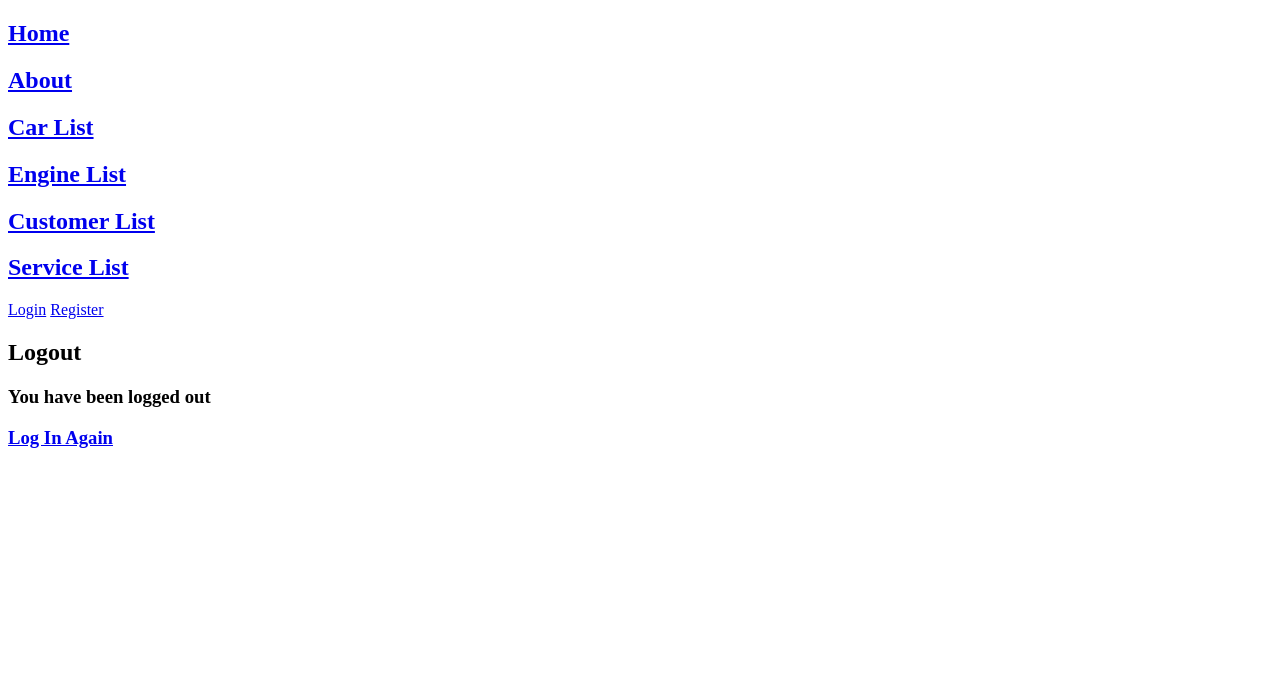
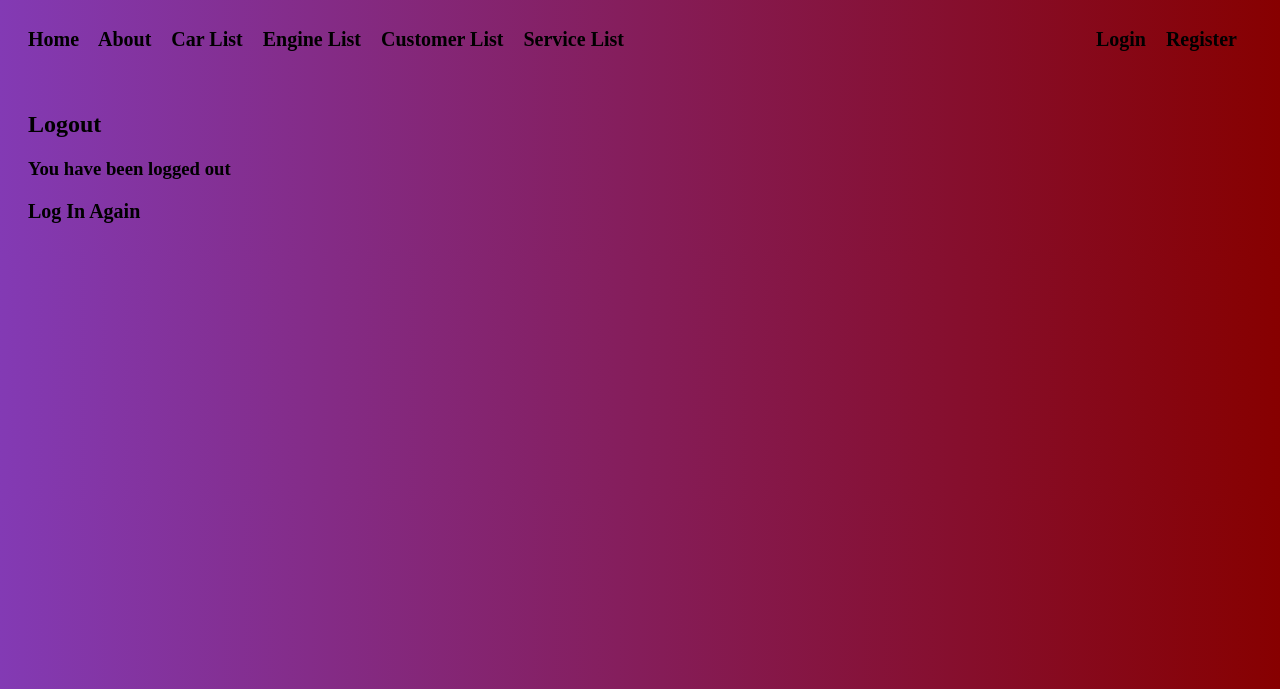
Before and after one commit to kajtuszd/car-rent-backend, a Django app: page /customers/logout/ in a window 1280 px wide. Shown: the top 689 px of the page. Run offline with Django 3.2, Linux system fonts and the light colour scheme.

Commit message:
frontend update

```diff
--- a/code/car_rent/templates/car_rent/base.html
+++ b/code/car_rent/templates/car_rent/base.html
@@ -1,18 +1,23 @@
+{% load static %}
+
 <!DOCTYPE html>
 <html lang="en">
 <head>
     <meta charset="UTF-8">
     <meta http-equiv="X-UA-Compatible" content="IE=edge">
     <meta name="viewport" content="width=device-width, initial-scale=1.0">
-    <title>About</title>
+    <link rel="stylesheet" href="{% static 'css/styles.css' %}">
+    <title>Car rent</title>
 </head>
 <body>
-    <a href="{% url 'car_rent-home' %}"><h2>Home</h2></a>
-    <a href="{% url 'car_rent-about' %}"><h2>About</h2></a>
-    <a href="{% url 'car-list' %}"><h2>Car List</h2></a>
-    <a href="{% url 'engine-list' %}"><h2>Engine List</h2></a>
-    <a href="{% url 'user-list' %}"><h2>Customer List</h2></a>
-    <a href="{% url 'service-list' %}"><h2>Service List</h2></a>
+    <div class="navbar-wrapper">
+        <a href="{% url 'car_rent-home' %}">Home</a>
+        <a href="{% url 'car_rent-about' %}">About</a>
+        <a href="{% url 'car-list' %}">Car List</a>
+        <a href="{% url 'engine-list' %}">Engine List</a>
+        <a href="{% url 'user-list' %}">Customer List</a>
+        <a href="{% url 'service-list' %}">Service List</a>
+        <div class="navbar-wrapper-right">
             {% if messages %}
                 {% for message in messages %}
                     {{ message }}
@@ -25,6 +30,10 @@
                 <a href="{% url 'login' %}">Login</a>
                 <a href="{% url 'register' %}">Register</a>
             {% endif %}
+        </div>
+    </div>
+    <div class="midbar">
         {% block content %}{% endblock %}
+    </div>
 </body>
 </html>
--- a/code/car_rent/templates/user/user_login.html
+++ b/code/car_rent/templates/user/user_login.html
@@ -10,6 +10,8 @@
 
         <button type="submit">Login</button>
 
-        <h3><a href="{% url 'register' %}">Sign Up</a></h3>
+        <div class="midbar-hyperref">
+            <a href="{% url 'register' %}">Sign Up</a>
+        </div>
     </form>
 {% endblock %}
--- a/code/car_rent/templates/user/user_logout.html
+++ b/code/car_rent/templates/user/user_logout.html
@@ -2,6 +2,7 @@
 {% block content %}
     <h2>Logout</h2>
     <h3>You have been logged out</h3>
-
-    <h3><a href="{% url 'login' %}">Log In Again</a></h3>
+    <div class="midbar-hyperref">
+        <a href="{% url 'login' %}">Log In Again</a>
+    </div>
 {% endblock %}
--- a/code/car_rent/templates/user/user_register.html
+++ b/code/car_rent/templates/user/user_register.html
@@ -9,8 +9,9 @@
         </fieldset>
 
         <button type="submit">Sign Up</button>
-
-        <h3><a href="{% url 'login' %}">Sign In</a></h3>
+        <div class="midbar-hyperref">
+            <a href="{% url 'login' %}">Sign In</a>
+        </div>
 
     </form>
 {% endblock %}
--- /dev/null
+++ b/code/static/css/styles.css
@@ -0,0 +1,56 @@
+.navbar-wrapper{
+    text-align: left;
+    text-decoration: none;
+    font-size: 20px;
+    font-weight: bold;
+    color: black;
+    margin-bottom: 60px;
+}
+
+.navbar-wrapper > a{
+    color: black;
+    text-decoration: none;
+    margin-right: 15px;
+    transition: color 0.4s ease;
+}
+
+.navbar-wrapper-right{
+    float: right;
+}
+
+.navbar-wrapper-right > a{
+    color: black;
+    text-decoration: none;
+    margin-right: 15px;
+    transition: color 0.4s ease;
+}
+
+.navbar-wrapper > a:hover{
+    color: white;
+}
+
+.navbar-wrapper-right > a:hover{
+    color: white;
+}
+
+.midbar-hyperref{
+    margin-top: 20px;
+}
+
+.midbar-hyperref > a{
+    color: black;
+    text-decoration: none;
+    font-size: 20px;
+    font-weight: bold;
+    transition: color 0.4s ease;
+}
+
+.midbar-hyperref > a:hover{
+    color: white;
+}
+
+body{
+    background: rgb(131,58,180);
+    background: linear-gradient(90deg, rgba(131,58,180,1) 0%, rgba(135,0,0,1) 100%);
+    padding: 20px;
+}
```
Lines whose indentation alone changed are shown as unchanged.
